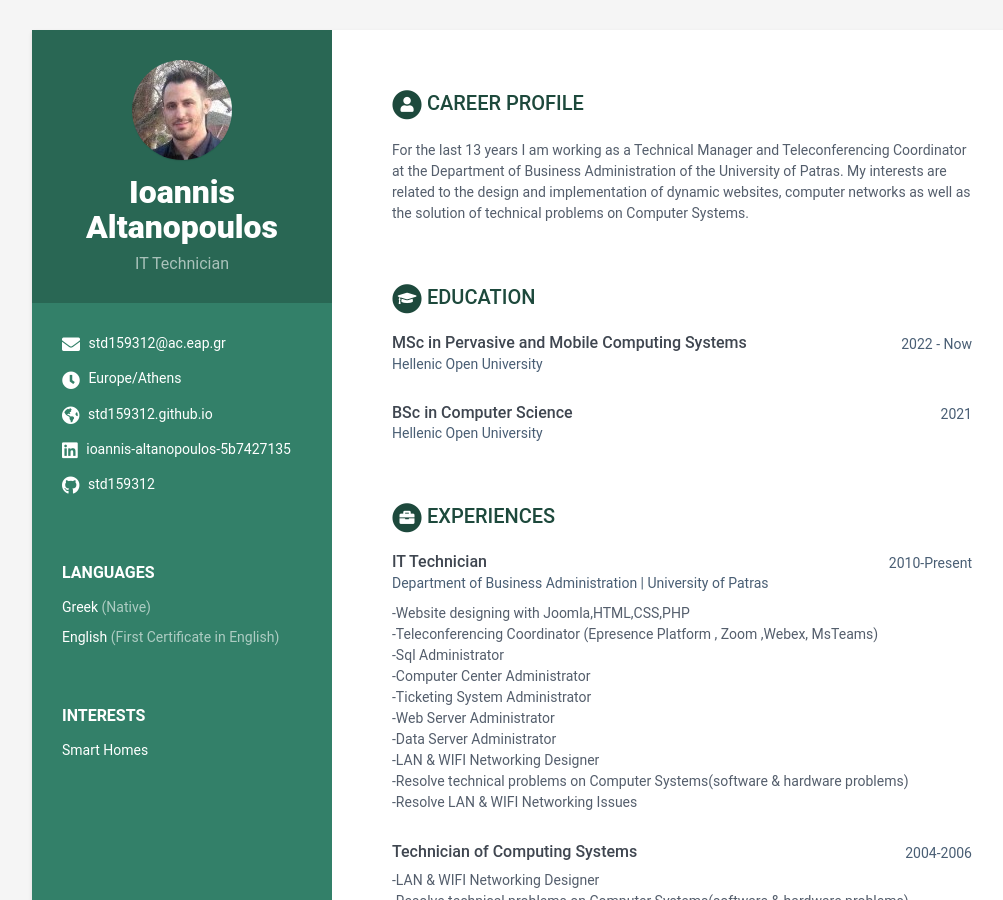
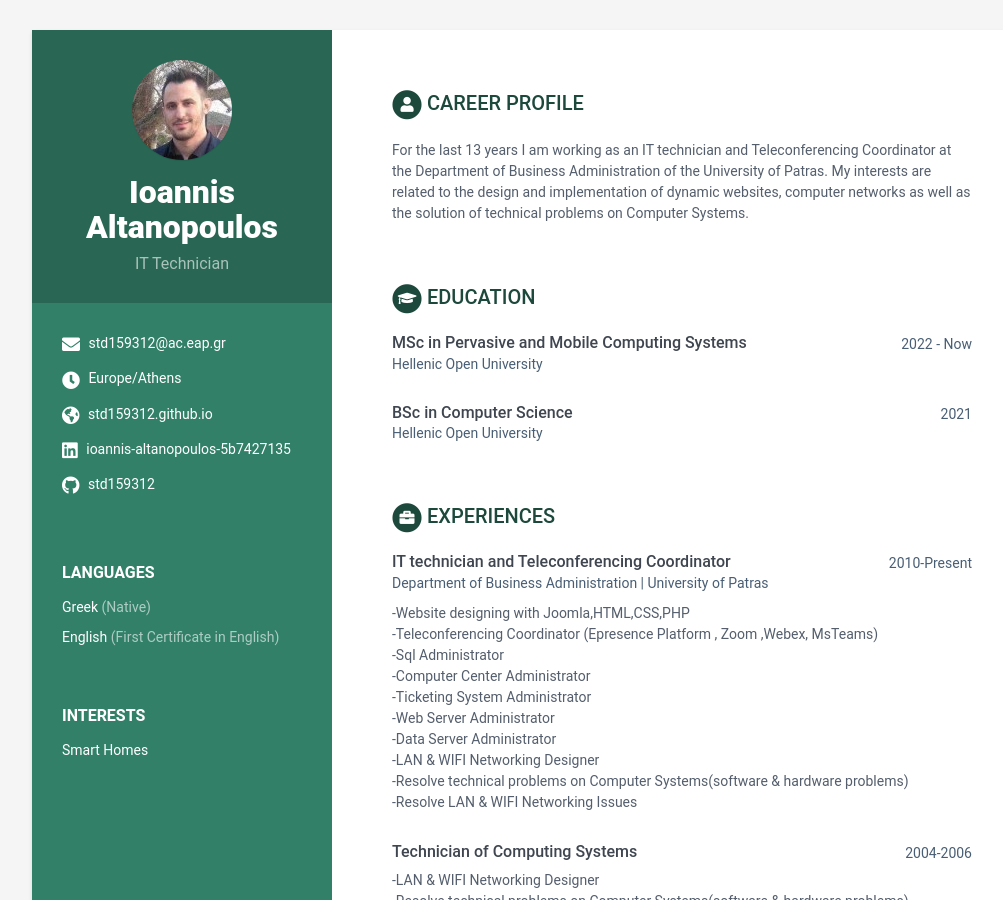
Before and after one commit to std159312/std159312.github.io, a Jekyll site: the page built from index.html, in a window 1280 px wide and 900 px high. Shown: the whole window, without its empty margins (108-1111 px from the left). Built offline with Jekyll 4.4.1, drawn with Linux system fonts in a browser that asks for light colours.

Commit message:
Initial commit

```diff
--- a/_data/data.yml
+++ b/_data/data.yml
@@ -46,7 +46,7 @@ sidebar:
 career-profile:
     title: Career Profile
     summary: |
-      For the last 13 years I am working as a Technical Manager and Teleconferencing
+      For the last 13 years I am working as an IT technician and Teleconferencing
       Coordinator at the Department of Business Administration of the University of Patras.
       My interests are related to the design and implementation of dynamic websites, computer
       networks as well as the solution of technical problems on Computer Systems.
@@ -69,7 +69,7 @@ education:
 experiences:
     title: Experiences
     info:
-      - role: IT Technician
+      - role: IT technician and Teleconferencing Coordinator
         time: 2010-Present
         company: Department of Business Administration | University of Patras
 
```
